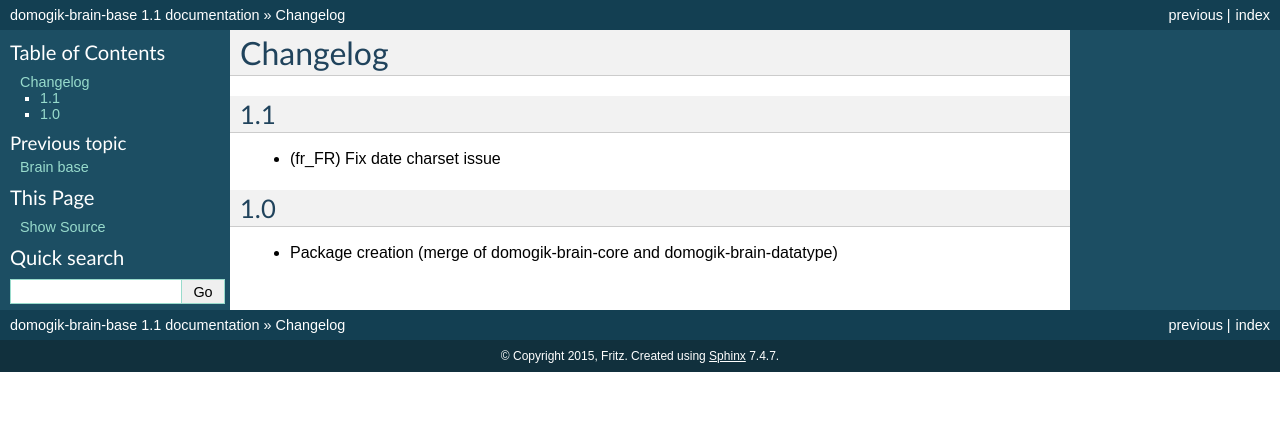
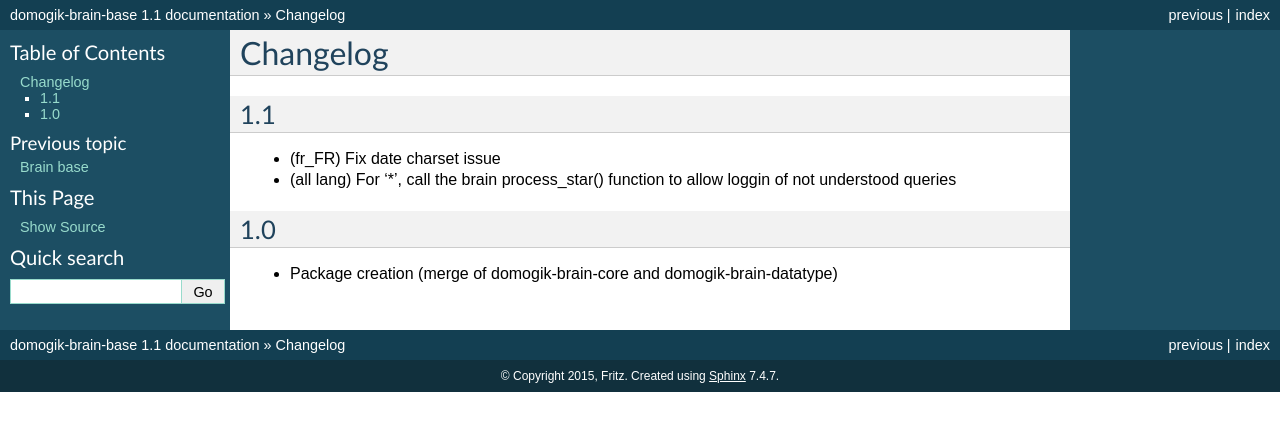
Before and after one commit to domogik/domogik-brain-base, a Sphinx documentation site: the page built from docs/changelog.txt, in a window 1280 px wide. Shown: the top 431 px of the page. Built offline with Sphinx 7.4.7, drawn with Linux system fonts in a browser that asks for light colours; pages that are not in the unit, such as notebooks, are missing from menus.

Commit message:
* now log queries

```diff
--- a/docs/changelog.txt
+++ b/docs/changelog.txt
@@ -6,6 +6,7 @@ Changelog
 ===
 
 * (fr_FR) Fix date charset issue
+* (all lang) For '*', call the brain process_star() function to allow loggin of not understood queries
 
 1.0
 ===
```
Also changed, not shown: 3 other files.
